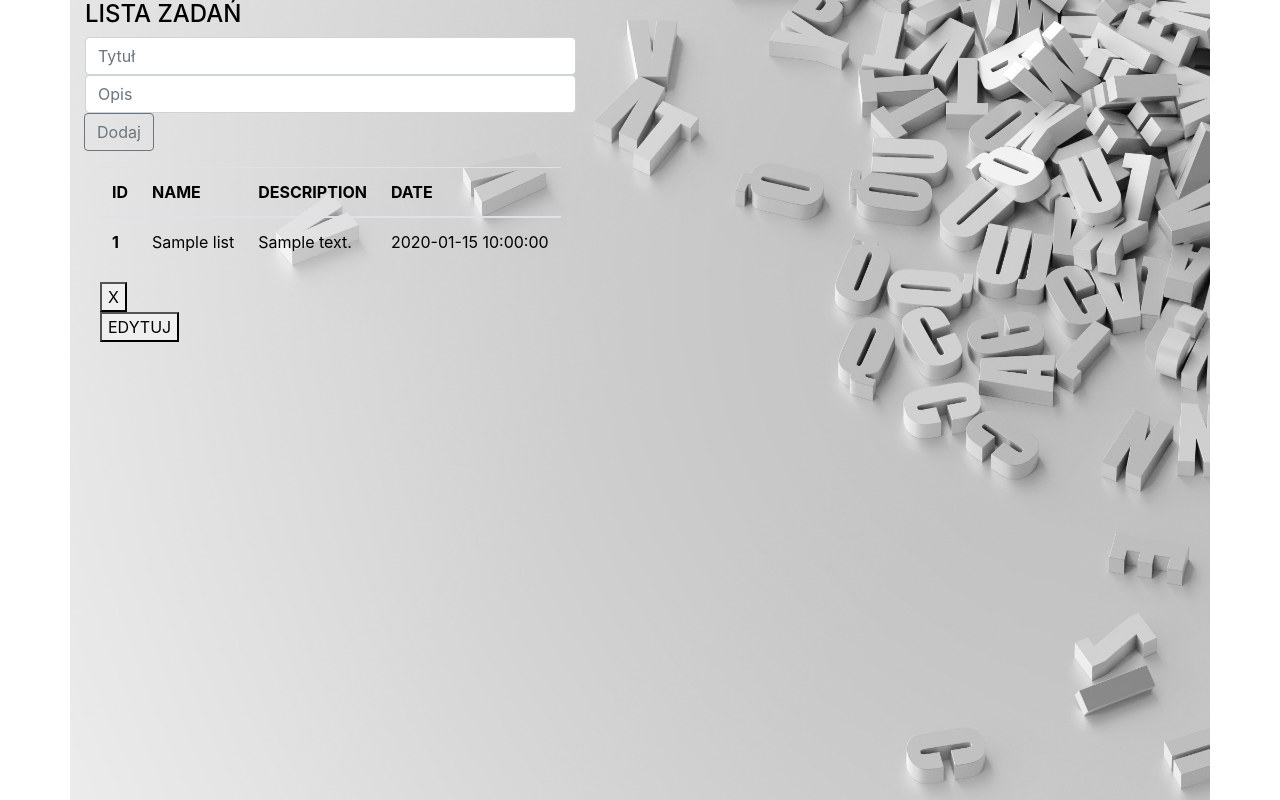
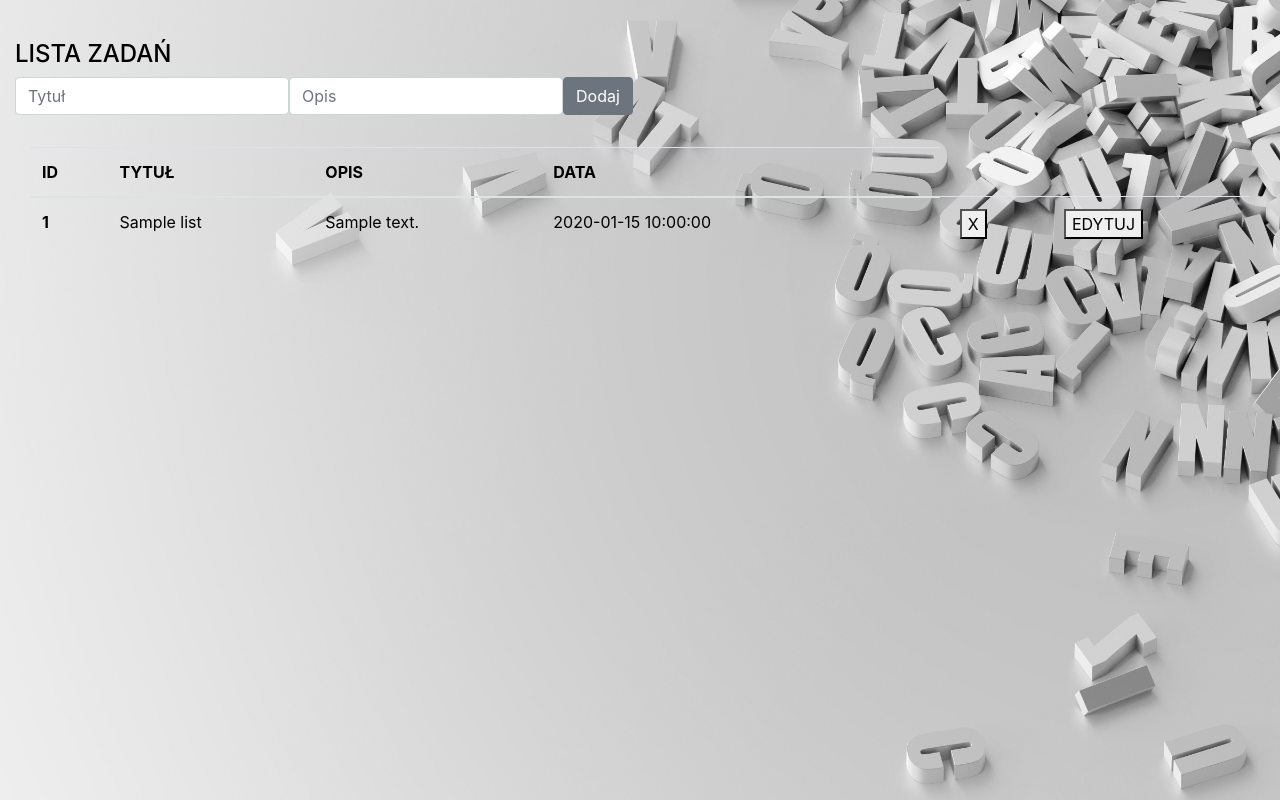
Before and after one commit to spiewakola/ToDoPHP, a PHP site: page / in a window 1280 px wide. Run offline with PHP 8.4, Linux system fonts and the light colour scheme; tables that the repository leaves empty or names only in its code hold one stand-in row (values such as "Sample post").

Commit message:
change styles and index

```diff
--- a/index.php
+++ b/index.php
@@ -4,6 +4,7 @@ require_once 'pobieranie.php'
 ?>
 <!DOCTYPE html>
 <html lang="en">
+
 <head>
 
   <meta charset="UTF-8">
@@ -11,48 +12,51 @@ require_once 'pobieranie.php'
   <meta http-equiv="X-UA-Compatible" content="ie=edge">
   <title>To Do</title>
   <script src="https://code.jquery.com/jquery-3.3.1.min.js"></script>
-    <script src="https://cdnjs.cloudflare.com/ajax/libs/popper.js/1.14.3/umd/popper.min.js" integrity="sha384-ZMP7rVo3mIykV+2+9J3UJ46jBk0WLaUAdn689aCwoqbBJiSnjAK/l8WvCWPIPm49"
+  <script src="https://cdnjs.cloudflare.com/ajax/libs/popper.js/1.14.3/umd/popper.min.js"
+    integrity="sha384-ZMP7rVo3mIykV+2+9J3UJ46jBk0WLaUAdn689aCwoqbBJiSnjAK/l8WvCWPIPm49"
     crossorigin="anonymous"></script>
-    <link rel="stylesheet" href="https://stackpath.bootstrapcdn.com/bootstrap/4.1.3/css/bootstrap.min.css" integrity="sha384-MCw98/SFnGE8fJT3GXwEOngsV7Zt27NXFoaoApmYm81iuXoPkFOJwJ8ERdknLPMO"
-        crossorigin="anonymous">
-    <script src="https://stackpath.bootstrapcdn.com/bootstrap/4.1.3/js/bootstrap.min.js" integrity="sha384-ChfqqxuZUCnJSK3+MXmPNIyE6ZbWh2IMqE241rYiqJxyMiZ6OW/JmZQ5stwEULTy"
+  <link rel="stylesheet" href="https://stackpath.bootstrapcdn.com/bootstrap/4.1.3/css/bootstrap.min.css"
+    integrity="sha384-MCw98/SFnGE8fJT3GXwEOngsV7Zt27NXFoaoApmYm81iuXoPkFOJwJ8ERdknLPMO" crossorigin="anonymous">
+  <script src="https://stackpath.bootstrapcdn.com/bootstrap/4.1.3/js/bootstrap.min.js"
+    integrity="sha384-ChfqqxuZUCnJSK3+MXmPNIyE6ZbWh2IMqE241rYiqJxyMiZ6OW/JmZQ5stwEULTy"
     crossorigin="anonymous"></script>
   <link rel="stylesheet" href="style.css" />
 
 
 </head>
+
 <body>
-        <div class="container">
+  <div class="container-fluid">
     <?php if(isset($_SESSION['message'])){
             echo $_SESSION['message'];
             unset($_SESSION['message']);
         }
         ?>
     <form method="POST" action="./dodawanie.php">
-
-
       <h4>LISTA ZADAŃ</h4>
       <div class="input-group mb-3">
         <div class="form-group">
-  <input name="name" type="text" class="form-control" placeholder="Tytuł" >
+          <input name="name" type="text" class="form-control" placeholder="Tytuł">
+        </div>
         <div class="form-group">
-  <input name="description" type="text" class="form-control" placeholder="Opis" >
-  <div class="input-group-append">
-    <button class="btn btn-outline-secondary" type="submit">Dodaj</button>
+          <input name="description" type="text" class="form-control" placeholder="Opis">
+        </div>
+        <div class="form-group">
+          <button class="btn btn-secondary" type="submit">Dodaj</button>
         </div>
       </div>
-
+    </form>
     <div class="col-12">
-        </form>
       <table class="table">
         <tbody>
 
           <thead>
             <tr>
               <th scope="col">ID</th>
-      <th scope="col">NAME</th>
-      <th scope="col">DESCRIPTION</th>
-      <th scope="col">DATE</th>
+              <th scope="col">TYTUŁ</th>
+              <th scope="col">OPIS</th>
+              <th scope="col">DATA</th>
+              <th scope="col"></th>
             </tr>
           </thead>
         <tbody>
@@ -62,25 +66,22 @@ require_once 'pobieranie.php'
             <td><?php echo $toDo['name'] ?></td>
             <td><?php echo $toDo['description'] ?></td>
             <td><?php echo $toDo['date'] ?></td>
-    </tr>
-
-  </tbody>
-</table>
-
-
+            <td>
               <form method="POST" action="./usuwanie.php">
                 <td style="padding-left:20px;"><button type="submit">X</button></td>
-                    <input type="hidden" name="id" value="<?php echo $toDo['id'] ?>"/>
+                <input type="hidden" name="id" value="<?php echo $toDo['id'] ?>" />
               </form>
               <form method="GET" action="./edycja.php">
                 <td style="padding-left:10px;"><button type="submit">EDYTUJ</button></td>
-                    <input type="hidden" name="id" value="<?php echo $toDo['id'] ?>"/>
+                <input type="hidden" name="id" value="<?php echo $toDo['id'] ?>" />
               </form>
-
+            </td>
+          </tr>
           <?php endforeach; ?>
         </tbody>
       </table>
     </div>
   </div>
 </body>
+
 </html>
--- a/style.css
+++ b/style.css
@@ -1,11 +1,10 @@
-.container{
+.container-fluid{
     background-repeat: no-repeat;
     background-position: top center;
     background-size: cover;
     background-image:url("./img/hero.jpeg");
-    height: 100vh;
     color: #000000;
-    width: 100vw;
-
+    padding-top:40px;
+    min-height:100vh;
     z-index: 0;
 }
```
Lines whose indentation alone changed are shown as unchanged.
